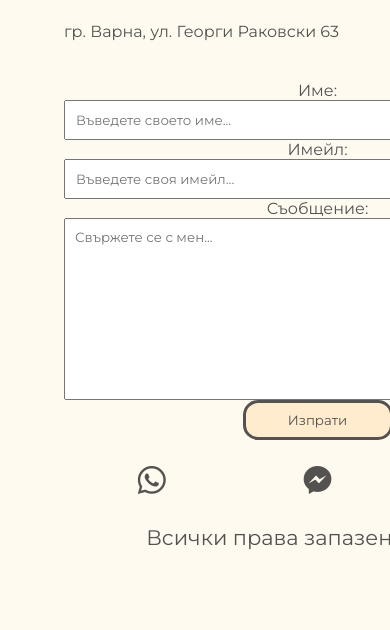
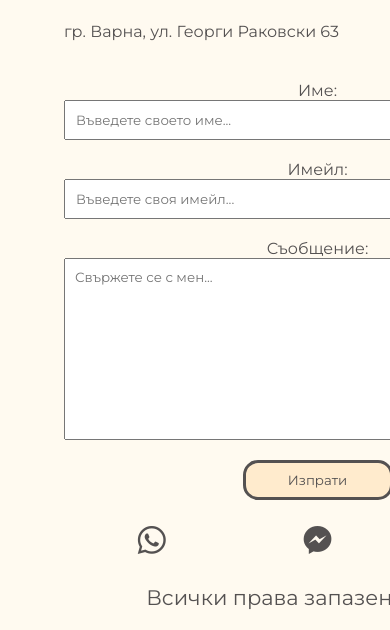
Before and after one commit to dimitrovmrtn/JoanaMilkova, a plain HTML site: page index.html in a window 390 px wide. Shown: the part 4047-4677 px from the top of the page. Before the commit the page ends 4617 px from the top, so only its background shows below. Drawn offline with Linux system fonts and the light colour scheme.

Commit message:
some changes

```diff
--- a/css/styles.scss
+++ b/css/styles.scss
@@ -1151,11 +1151,12 @@ footer {
     display: flex !important;
     margin: 0 auto !important;
   }
-  input,
-  textarea,
-  form {
-    width: 100% !important;
-    margin: 0 auto !important;
+  #contact {
+    input,
+    textarea,
+    form {
+      width: 100% !important;
+    }
   }
 }
 
--- a/index.html
+++ b/index.html
@@ -4,7 +4,7 @@
     <link rel="shortcut icon" type="image/jpg" href="./images/girl.png"/>
     <meta charset="UTF-8" />
     <meta name="viewport" content="width=device-width" />
-    <meta name='description' content="Детски Психолог Варна - Експертът при терапия с деца, Йоана Милкова, предоставя своите услуги при нужда от помощ с детска психология, логопедия и педагогика за град Варна"/>
+    <meta name='description' content="Начало | Детски Психолог Варна - Експертът при терапия с деца, Йоана Милкова, предоставя своите услуги при нужда от помощ с детска психология, логопедия и педагогика за град Варна"/>
     <meta name="keywords" content="детси психолог, логопед, детски логопед, детси педагог, педагог, аутизъм, детси психолог Варна, логопед Варна, детски логопед Варна" />
 
     <link
```
Also changed, not shown: about.html (+1 -1 lines), css/styles.css, 1 other file.
